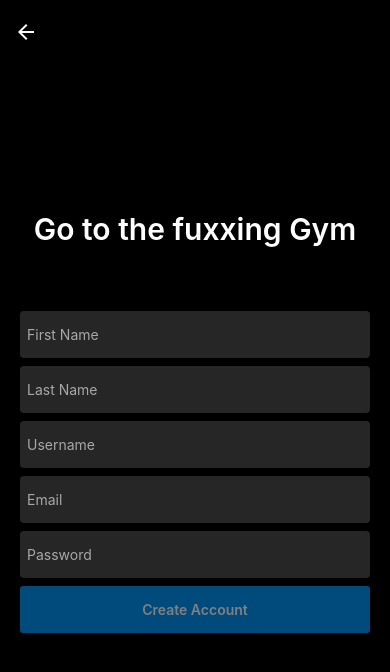
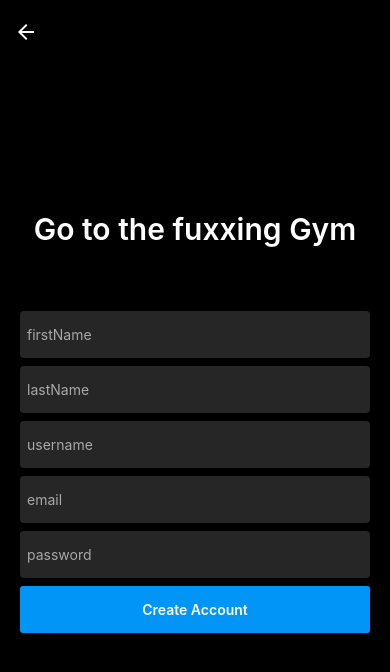
Before and after one commit to bellDev-code/healthApp-front, a React Native app: screen /CreateAccount in a window 390 px wide. Shown: the top 672 px of the page. Built offline with nearby package versions, Linux system fonts and the light colour scheme.

Commit message:
CreateAccount & Login React-hook-form v7

```diff
--- a/src/screens/CreateAccount.jsx
+++ b/src/screens/CreateAccount.jsx
@@ -2,9 +2,10 @@ import React, {useRef} from 'react';
 import AuthLayOut from '../components/auth/AuthLayOut';
 import AuthButton from '../components/auth/AuthButton';
 import {TextInput} from '../components/auth/AuthShared';
-import {KeyboardAvoidingView, Platform} from 'react-native';
+import {Controller, useForm} from 'react-hook-form';
 
 export default function CreateAccount() {
+  const {control, handleSubmit} = useForm();
   const lastNameRef = useRef();
   const usernameRef = useRef();
   const emailRef = useRef();
@@ -20,43 +21,98 @@ export default function CreateAccount() {
 
   return (
     <AuthLayOut>
+      <Controller
+        control={control}
+        rules={{
+          required: true,
+        }}
+        name="firstName"
+        render={({field: {onChange, onBlur, value}}) => (
           <TextInput
-        placeholder="First Name"
+            onChangeText={onChange}
+            onBlur={onBlur}
+            value={value}
+            placeholder="firstName"
             returnKeyType="next"
             placeholderTextColor={'rgba(255, 255, 255, 0.6)'}
             onSubmitEditing={() => onNext(lastNameRef)}
           />
+        )}
+      />
+      <Controller
+        control={control}
+        name="lastName"
+        render={({field: {onChange, onBlur, value}}) => (
           <TextInput
             ref={lastNameRef}
-        placeholder="Last Name"
+            onChangeText={onChange}
+            onBlur={onBlur}
+            value={value}
+            placeholder="lastName"
             returnKeyType="next"
             placeholderTextColor={'rgba(255, 255, 255, 0.6)'}
             onSubmitEditing={() => onNext(usernameRef)}
           />
+        )}
+      />
+      <Controller
+        control={control}
+        rules={{
+          required: true,
+        }}
+        name="username"
+        render={({field: {onChange, onBlur, value}}) => (
           <TextInput
             ref={usernameRef}
-        placeholder="Username"
+            onChangeText={onChange}
+            onBlur={onBlur}
+            value={value}
+            placeholder="username"
             returnKeyType="next"
             placeholderTextColor={'rgba(255, 255, 255, 0.6)'}
             onSubmitEditing={() => onNext(emailRef)}
           />
+        )}
+      />
+      <Controller
+        control={control}
+        rules={{
+          required: true,
+        }}
+        name="email"
+        render={({field: {onChange, onBlur, value}}) => (
           <TextInput
             ref={emailRef}
-        placeholder="Email"
-        keyboardType="email-address"
+            onChangeText={onChange}
+            onBlur={onBlur}
+            value={value}
+            placeholder="email"
             returnKeyType="next"
             placeholderTextColor={'rgba(255, 255, 255, 0.6)'}
             onSubmitEditing={() => onNext(passwordRef)}
           />
+        )}
+      />
+      <Controller
+        control={control}
+        rules={{
+          required: true,
+        }}
+        name="password"
+        render={({field: {onChange, onBlur, value}}) => (
           <TextInput
             ref={passwordRef}
-        placeholder="Password"
+            onChangeText={onChange}
+            onBlur={onBlur}
+            value={value}
+            placeholder="password"
+            returnKeyType="next"
             secureTextEntry
-        returnKeyType="done"
             placeholderTextColor={'rgba(255, 255, 255, 0.6)'}
-        onSubmitEditing={onDone}
           />
-      <AuthButton text="Create Account" disabled={true} onPress={() => null} />
+        )}
+      />
+      <AuthButton text="Create Account" loading onPress={() => null} />
     </AuthLayOut>
   );
 }
--- a/src/screens/Login.jsx
+++ b/src/screens/Login.jsx
@@ -1,13 +1,66 @@
 import React from 'react';
-import {Text, TouchableOpacity, View} from 'react-native';
+import {useRef} from 'react';
+import {Controller, useForm} from 'react-hook-form';
+import AuthButton from '../components/auth/AuthButton';
+import AuthLayOut from '../components/auth/AuthLayOut';
+import {TextInput} from '../components/auth/AuthShared';
 
-export default function Login({navigation}) {
+export default function Login() {
+  const {control, handleSubmit, formState} = useForm();
+
+  const passwordRef = useRef();
+  const onNext = nextOn => {
+    nextOn?.current?.focus();
+  };
+  const onValid = data => {
+    console.log(data);
+  };
+
   return (
-    <View>
-      <Text>Login page</Text>
-      <TouchableOpacity onPress={() => navigation.navigate('CreateAccount')}>
-        <Text>go to the CreateAccount</Text>
-      </TouchableOpacity>
-    </View>
+    <AuthLayOut>
+      <Controller
+        control={control}
+        rules={{
+          required: true,
+        }}
+        name="username"
+        render={({field: {onChange, onBlur, value}}) => (
+          <TextInput
+            onChangeText={onChange}
+            onBlur={onBlur}
+            value={value}
+            placeholder="username"
+            returnKeyType="next"
+            placeholderTextColor={'rgba(255, 255, 255, 0.6)'}
+            onSubmitEditing={() => onNext(passwordRef)}
+          />
+        )}
+      />
+      <Controller
+        control={control}
+        rules={{
+          required: true,
+        }}
+        name="password"
+        render={({field: {onChange, onBlur, value}}) => (
+          <TextInput
+            placeholder="password"
+            ref={passwordRef}
+            onChangeText={onChange}
+            onBlur={onBlur}
+            value={value}
+            secureTextEntry
+            returnKeyType="Done"
+            lastOne={true}
+            placeholderTextColor={'rgba(255, 255, 255, 0.6)'}
+          />
+        )}
+      />
+      <AuthButton
+        text="Log in"
+        disabled={true}
+        onPress={handleSubmit(onValid)}
+      />
+    </AuthLayOut>
   );
 }
```
Lines whose indentation alone changed are shown as unchanged.
